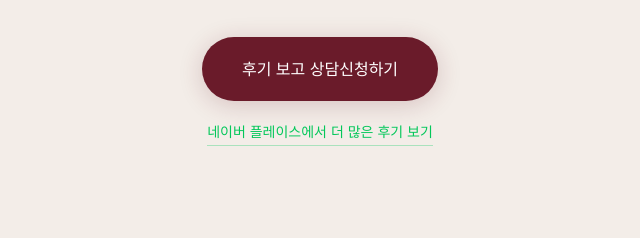
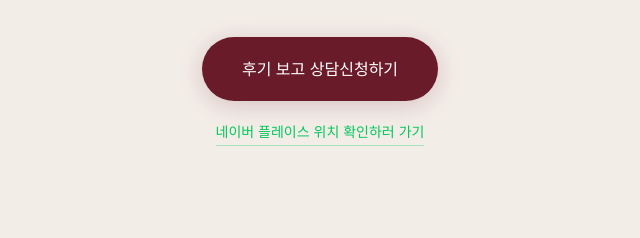
Before and after one commit to wldms706/beauty-crush, a plain HTML site: page index.html in a window 1280 px wide. Shown: the part 4782-5020 px from the top of the page, 320-960 px from the left. Drawn offline with Linux system fonts and the light colour scheme.

Commit message:
네이버 플레이스 링크 문구 변경: 위치 확인하러 가기
Co-Authored-By: Claude Opus 4.6 <noreply@anthropic.com>

```diff
--- a/index.html
+++ b/index.html
@@ -1485,7 +1485,7 @@
       <div class="results-cta fade-up">
         <a href="#consultForm" class="btn-primary" data-ko="후기 보고 상담신청하기" data-en="Book After Seeing Reviews">후기 보고 상담신청하기</a>
         <div style="margin-top:16px;">
-          <a href="https://naver.me/xpjcOEth" target="_blank" rel="noopener" class="btn-naver" data-ko="네이버 플레이스에서 더 많은 후기 보기" data-en="See More Reviews on Naver Place">네이버 플레이스에서 더 많은 후기 보기</a>
+          <a href="https://naver.me/xpjcOEth" target="_blank" rel="noopener" class="btn-naver" data-ko="네이버 플레이스 위치 확인하러 가기" data-en="Check Our Location on Naver Place">네이버 플레이스 위치 확인하러 가기</a>
         </div>
       </div>
     </div>
```
